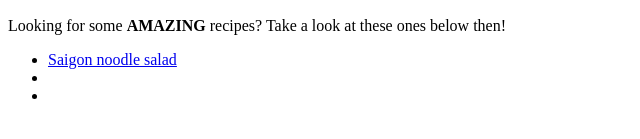
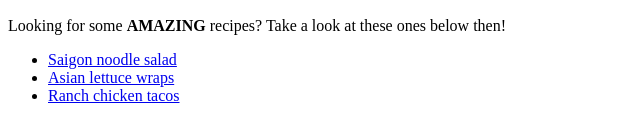
Before and after one commit to UnderSit/odin-recipes, a plain HTML site: page Index.html in a window 1280 px wide. Shown: the part 383-522 px from the top of the page, without its empty margins (0-640 px from the left). Drawn offline with Linux system fonts and the light colour scheme.

```diff
--- a/Index.html
+++ b/Index.html
@@ -10,8 +10,8 @@
         <p>Looking for some <strong>AMAZING</strong> recipes? Take a look at these ones below then!</p>
         <ul>
             <li><a href="recipes/saigon_noodle_salad.html" >Saigon noodle salad</a></li>
-            <li></li>
-            <li></li>
+            <li><a href="recipes/asian_lettuce_wraps.html">Asian lettuce wraps</a></li>
+            <li><a href="recipes/ranch_chicken_tacos.html">Ranch chicken tacos</a></li>
         </ul>
 
 
```
Also changed, not shown: recipes/asian_lettuce_wraps.html (+2 -0 lines), recipes/ranch_chicken_tacos.html (+2 -0 lines), recipes/saigon_noodle_salad.html (+2 -2 lines).
